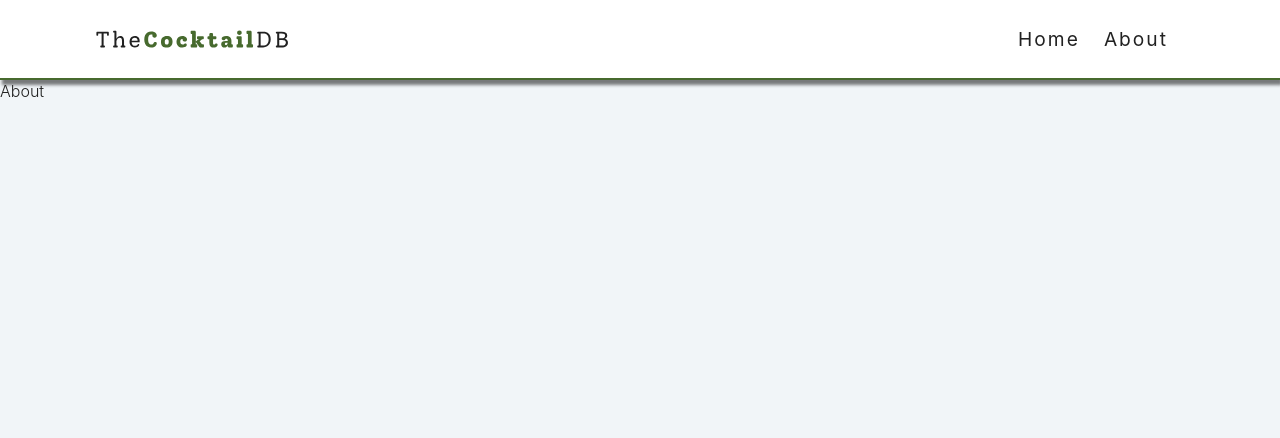
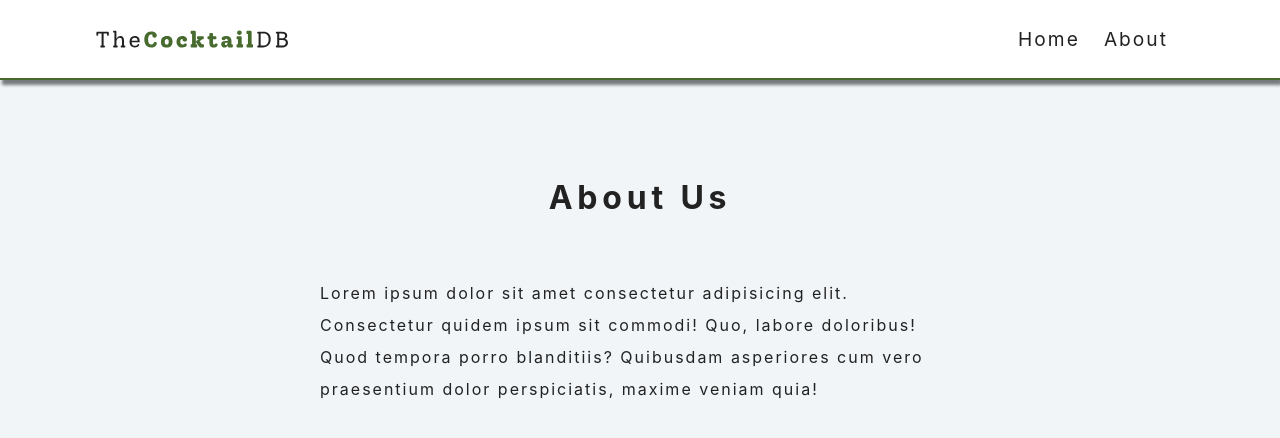
Before and after one commit to viktishchenko/rehearsal, a React (Create React App) app in the folder projects/: page /about in a window 1280 px wide. Shown: the top 438 px of the page. Built offline with nearby package versions, Linux system fonts and the light colour scheme.

Commit message:
feat: add basics styles

```diff
--- a/projects/src/draft/15-cockt/page/About.js
+++ b/projects/src/draft/15-cockt/page/About.js
@@ -1,5 +1,15 @@
 const About = () => {
-  return <div>About</div>;
+  return (
+    <section className="section about-section">
+      <h1 className="section-title">about us</h1>
+      <p>
+        Lorem ipsum dolor sit amet consectetur adipisicing elit. Consectetur
+        quidem ipsum sit commodi! Quo, labore doloribus! Quod tempora porro
+        blanditiis? Quibusdam asperiores cum vero praesentium dolor
+        perspiciatis, maxime veniam quia!
+      </p>
+    </section>
+  );
 };
 
 export default About;
--- a/projects/src/draft/15-cockt/page/NotFound.js
+++ b/projects/src/draft/15-cockt/page/NotFound.js
@@ -1,7 +1,16 @@
 import { Link } from "react-router-dom";
 
 const NotFound = () => {
-  return <div>NotFound</div>;
+  return (
+    <section className="error-page section">
+      <div className="error-container">
+        <h1>NotFound</h1>
+        <Link to="/" className="btn btn-primary">
+          back home
+        </Link>
+      </div>
+    </section>
+  );
 };
 
 export default NotFound;
```
Also changed, not shown: projects/assets/15/basic-styles.png (added).
